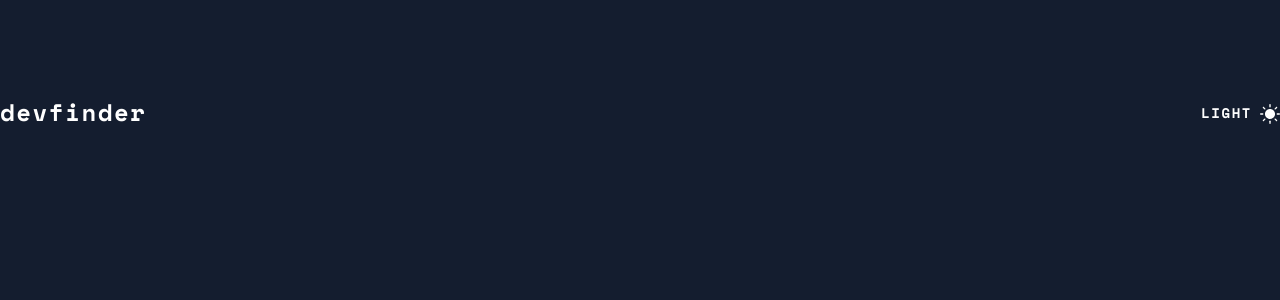
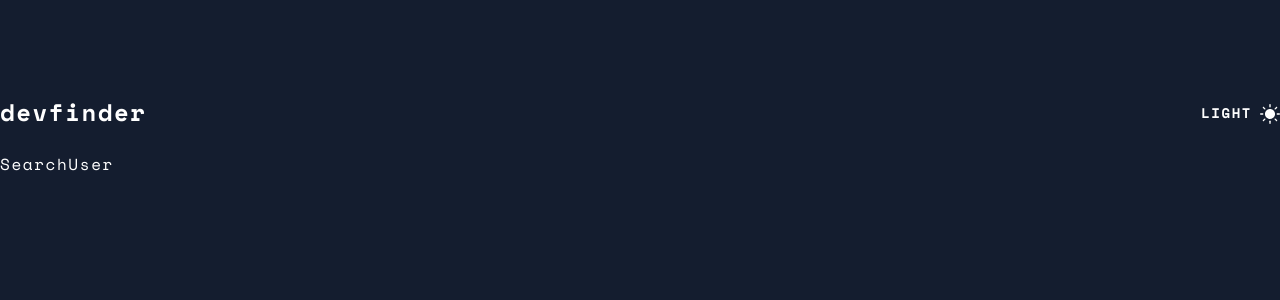
Before and after one commit to babatunde72/github-user-search-app, a React (Vite) app: page / in a window 1280 px wide. Shown: the top 300 px of the page. Built offline with nearby package versions, Linux system fonts and the light colour scheme.

Commit message:
add user search component

```diff
--- a/src/App.jsx
+++ b/src/App.jsx
@@ -1,10 +1,14 @@
 import { useState } from 'react'
 import './App.css'
 import Header from './components/Header/header'
+import SearchUser from './components/SearchUser/SearchUser'
 
 function App() {
   return (
-    <div className='container mx-auto'><Header /></div>
+    <div className='container mx-auto'>
+      <Header />
+      <SearchUser/>
+    </div>
   )
 }
 
--- /dev/null
+++ b/src/components/SearchUser/SearchUser.jsx
@@ -0,0 +1,9 @@
+import React from 'react'
+
+const SearchUser = () => {
+  return (
+    <div>SearchUser</div>
+  )
+}
+
+export default SearchUser
```
